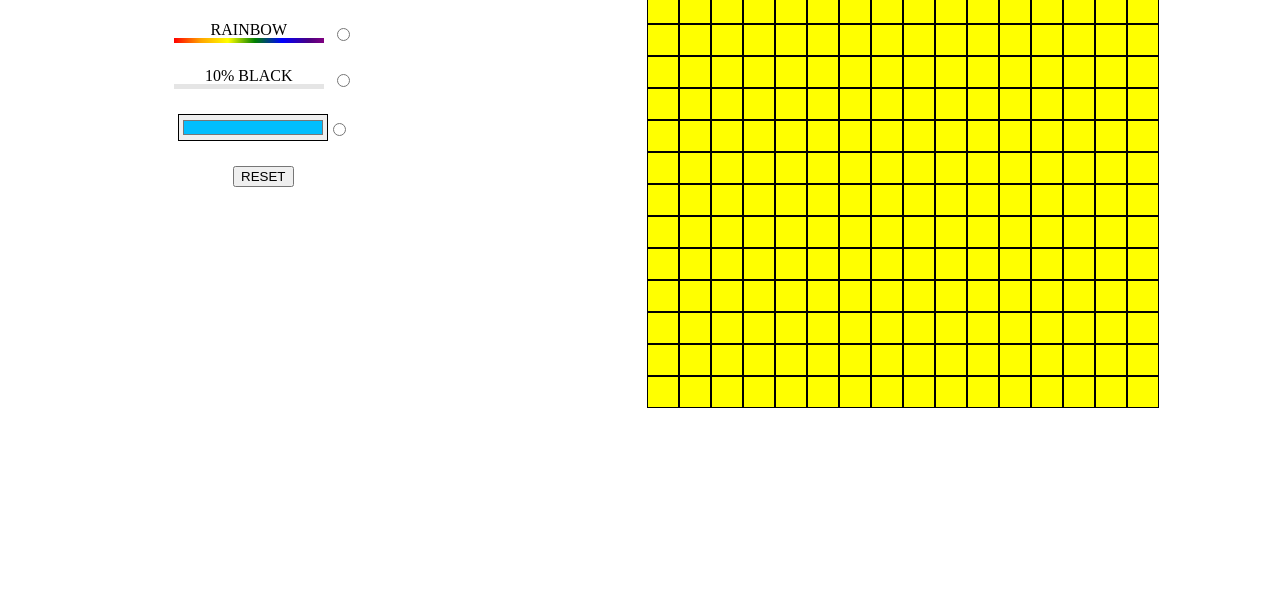
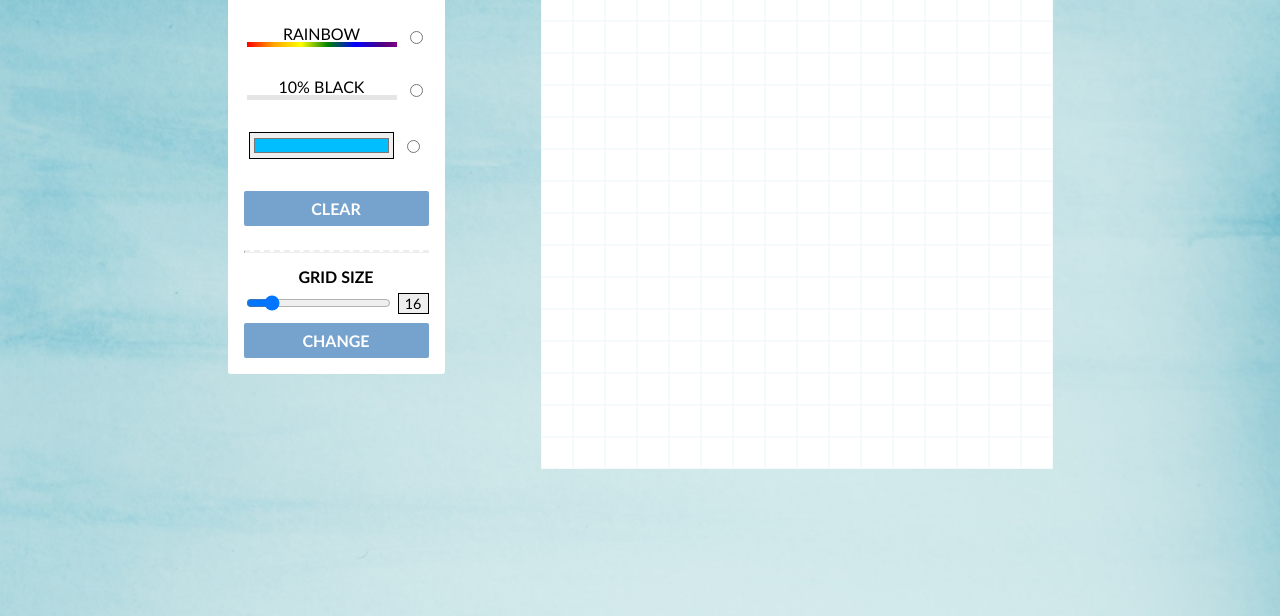
Before and after one commit to hjplumtree/etch-a-sketch, a plain HTML site: page index.html in a window 1280 px wide. Shown: the part 184-800 px from the top of the page. Drawn offline with Linux system fonts and the light colour scheme.

Commit message:
Style added

```diff
--- a/index.html
+++ b/index.html
@@ -3,14 +3,14 @@
 <head>
   <meta charset="UTF-8">
   <meta name="viewport" content="width=device-width, initial-scale=1.0">
-  <title>Etch-a-Sketch</title>
+  <title>ETCH-A-SKETCH</title>
   <link rel="stylesheet" href="reset.css">
   <link rel="stylesheet" href="style.css">
 </head>
 <body>
+  <h1 class="title">ETCH-A-SKETCH</h1>
   <div class="container">
     <div class="maintain">
-      <h1 class="title">Etch-A-Sketch</h1>
       <form class="colorBars">
         <div class="colorBar">
           <label for="radioBlack" id="labelBlack">BLACK</label>
@@ -54,13 +54,30 @@
           name="color"
           value="choose"
           >
+        </div>
+      </form>
+      <button class="clear">CLEAR</button>
 
+      <hr class="dashed">
+
+      <div class="pixelBar">
+        <span>GRID SIZE</span>
+        <div class="sizeContainer">
+          <input
+          class="sizebar"
+          type="range"
+          name="sizebar"
+          value="16"
+          min="2" max="100"
+          oninput=showSize()
+          >
+          <input type="number"
+          class="sizeValue"
+          min="2" max="100"
+          oninput=getSize()
+          >
         </div>
-
-      </form>
-      <button class="reset">RESET</button>
-      <div class="pixelBar">
-
+        <button class="sizeButton">CHANGE</button>
       </div>
     </div>
     <div class="grid"></div>
--- a/script.js
+++ b/script.js
@@ -28,7 +28,6 @@
 // Color Picker 클릭되면 라디오 버튼 이동
 // 색상 value를 가져오는것 같다
 
-
 let divAmount = 16
 let isDrawing = false;
 
@@ -53,6 +52,8 @@ function drawGrid(divs) {
     square.style.width = grid;
     square.style.height = grid;
   })
+  showSize();
+  document.querySelector('.sizeButton').addEventListener('click', changeGridSize)
 }
 
 function randNum(){
@@ -65,7 +66,7 @@ function randColor() {
 
 function mouseDown(){
   let color = document.querySelector('input[name="color"]:checked').value;
-  console.log(color,1);
+  // console.log(color,1);
   switch(color) {
     case 'black':
       this.style.backgroundColor = "";
@@ -87,12 +88,12 @@ function mouseDown(){
     case 'black10':
       if(!this.classList.contains('black10')){
         this.style.backgroundColor = '#000';
-        this.style.opacity = 0.2;
+        this.style.opacity = 0.1;
         this.className = 'item';
         this.classList.add(color);
         isDrawing = true;
       } else {
-        this.style.opacity = parseFloat(this.style.opacity) + 0.2;
+        this.style.opacity = parseFloat(this.style.opacity) + 0.1;
         isDrawing = true;
       }
     break;
@@ -112,7 +113,6 @@ function mouseOver(){
   if(isDrawing === true) {
     switch(color) {
       case 'black':
-        console.log('11')
         this.style.backgroundColor = "";
         this.className = 'item';
         this.style.opacity = 1;
@@ -120,7 +120,6 @@ function mouseOver(){
       break;
 
       case 'rainbow':
-        console.log('22')
         this.style.backgroundColor = "";
         this.className = 'item';
         this.style.opacity = 1;
@@ -129,14 +128,13 @@ function mouseOver(){
       break;
 
       case 'black10':
-        console.log('33')
         if(!this.classList.contains('black10')){
           this.style.backgroundColor = '#000';
           this.className = 'item';
-          this.style.opacity = 0.2;
+          this.style.opacity = 0.1;
           this.classList.add(color);
         } else {
-          this.style.opacity = parseFloat(this.style.opacity) + 0.2;
+          this.style.opacity = parseFloat(this.style.opacity) + 0.1;
         }
       break;
 
@@ -155,11 +153,39 @@ window.addEventListener('mouseup', function mouseUp() {
 })
 
 drawGrid(divAmount);
+clearButton();
+// Clear button
+function clearButton() {
+  document.querySelector('.clear').addEventListener('click', () => {
+    const size = Number(document.querySelector('.sizebar').value);
+    drawGrid(size)
+  });
+}
 
-// Reset button
-const resetButton = document.querySelector('.reset');
-resetButton.addEventListener('click', () => {
-  divAmount = prompt("How many divs?", 16);
-  console.log(divAmount);
-  drawGrid(divAmount);
-})
+
+// 우선 한번 실행한다.
+// 현재 값을 보여준다.
+
+function showSize() {
+  let size = document.querySelector('.sizebar').value;
+  document.querySelector('.sizeValue').value = size;
+}
+
+function getSize() {
+  let size = document.querySelector('.sizeValue').value;
+  document.querySelector('.sizebar').value = size;
+}
+
+// 사이즈 버튼이 클릭되면
+// 확인창이 한번 뜬다
+// 바꾸면 지금까지 그린게 다 없어진다 진짜 바꿀거냐고
+// 확인 누르면 바꿔준다.
+
+function changeGridSize() {
+  const sizeButton = document.querySelector('.sizeButton');
+  const size = Number(document.querySelector('.sizebar').value);
+  const answer = confirm(`Delete your art and Change grid to ${size} x ${size}?`);
+    if(answer) {
+      drawGrid(size);
+    }
+}
--- a/style.css
+++ b/style.css
@@ -1,16 +1,40 @@
+body {
+  background: url('pastel-resized.jpg');
+  background-size: cover;
+  height: 100vh;
+  background-repeat: no-repeat;
+  font-size: 16px;
+  font-family: Calibri, Candara, Segoe, Segoe UI, Optima, Arial, sans-serif;
+}
+input {
+  font-family: Calibri, Candara, Segoe, Segoe UI, Optima, Arial, sans-serif;
+}
 .container {
   display: flex;
-  justify-content: space-around;
-  font-size: 16px;
+  justify-content: center;
 }
 
 .title {
-  font-size: 3em;
-  padding: 2rem 0 5rem 0;
+  font-size: 2.8rem;
+  padding: 3rem 0 3rem 0;
+  text-align: center;
+  font-weight: bolder;
+  color: #fff;
+  animation: glow 1.5s ease-in-out infinite alternate;
+}
+
+@-webkit-keyframes glow {
+  from {
+    text-shadow: 0 0 10px #fff, 0 0 20px #fff, 0 0 30px #87868c, 0 0 40px #87868c, 0 0 50px #87868c, 0 0 70px #87868c;
+  }
+
+  to {
+    text-shadow: 0 0 20px #fff, 0 0 30px #aaa9ad, 0 0 40px #aaa9ad, 0 0 50px #aaa9ad, 0 0 60px #aaa9ad, 0 0 80px #aaa9ad;
+  }
 }
 
 .grid {
-  padding-top: 5rem;
+  margin-left: 6rem;
   display: flex;
   max-width: 512px;
   max-height: 512px;
@@ -20,8 +44,8 @@
 .item {
   width: 30px;
   height: 30px;
-  border: 1px solid #000;
-  background: yellow;
+  border: 1px solid #f5fbfd;
+  background: #fff;
 }
 
 .black {
@@ -36,13 +60,17 @@
 
 .maintain {
   text-align: center;
+  background: #fff;
+  padding: 1rem;
+  border-radius: 3px;
+  align-self: flex-start;
 }
 
 .colorBar {
   display: flex;
   justify-content: center;
   align-items: center;
-  margin-bottom: 25px;
+  margin-bottom: 2rem;
 }
 
 .colorBar>label {
@@ -81,6 +109,64 @@
   }
 
   #labelChoose {
-    width: 150px;
+    width: 145px;
+    margin-right: 8px;
     border-bottom-style: solid;
   }
+
+  .clear {
+    margin-bottom: 1rem;
+  }
+
+  .pixelBar {
+    margin-top: 1rem;
+  }
+
+  .pixelBar span{
+    font-weight: bolder;
+  }
+  .sizeContainer {
+    display: flex;
+    justify-content: center;
+    margin-top: 0.5rem;
+    align-items: center;
+  }
+
+  .sizebar {
+    width: 145px;
+  }
+
+  .sizeValue {
+    width: 25px;
+    margin-left: 5px;
+    text-align: center;
+    border: solid 1px #000;
+    background-color: #eeeeee;
+    font-size: 0.9rem;
+  }
+
+  .sizeContainer input::-webkit-outer-spin-button,
+  input::-webkit-inner-spin-button {
+    -webkit-appearance: none;
+  }
+
+  hr.dashed {
+    border-top: 2px dashed #eee;
+  }
+
+  button {
+    font-family: Calibri, Candara, Segoe, Segoe UI, Optima, Arial, sans-serif;
+    font-size: 1rem;
+    width: 100%;
+    color: #fff;
+    background: #76a2ce;
+    border: 0;
+    padding: 0.5rem;
+    cursor: pointer;
+    font-weight: bolder;
+    border-radius: 2px;
+  }
+
+  .sizeButton {
+    margin-top: 0.6rem;
+  }
```
Also changed, not shown: pastel-resized.jpg (added).
